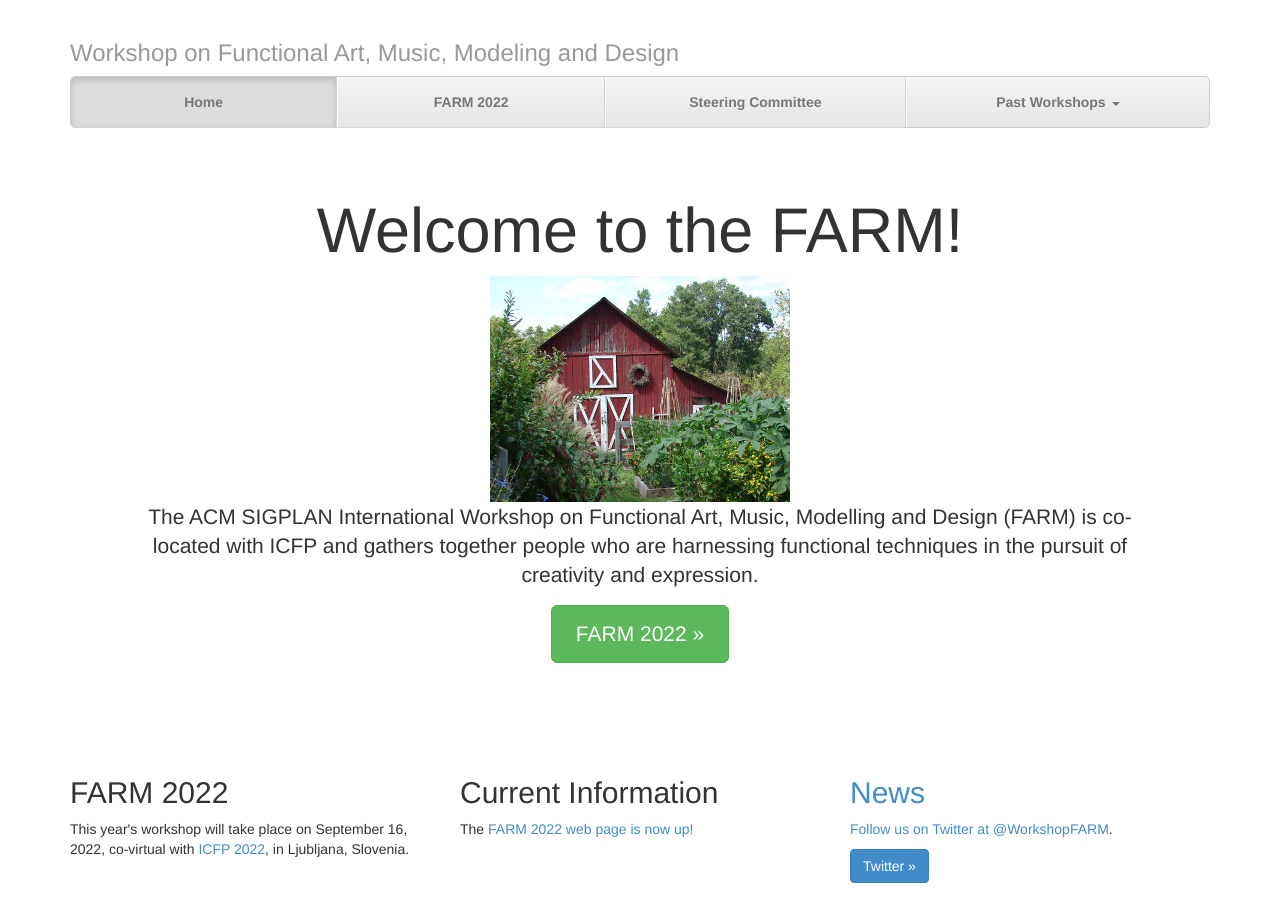
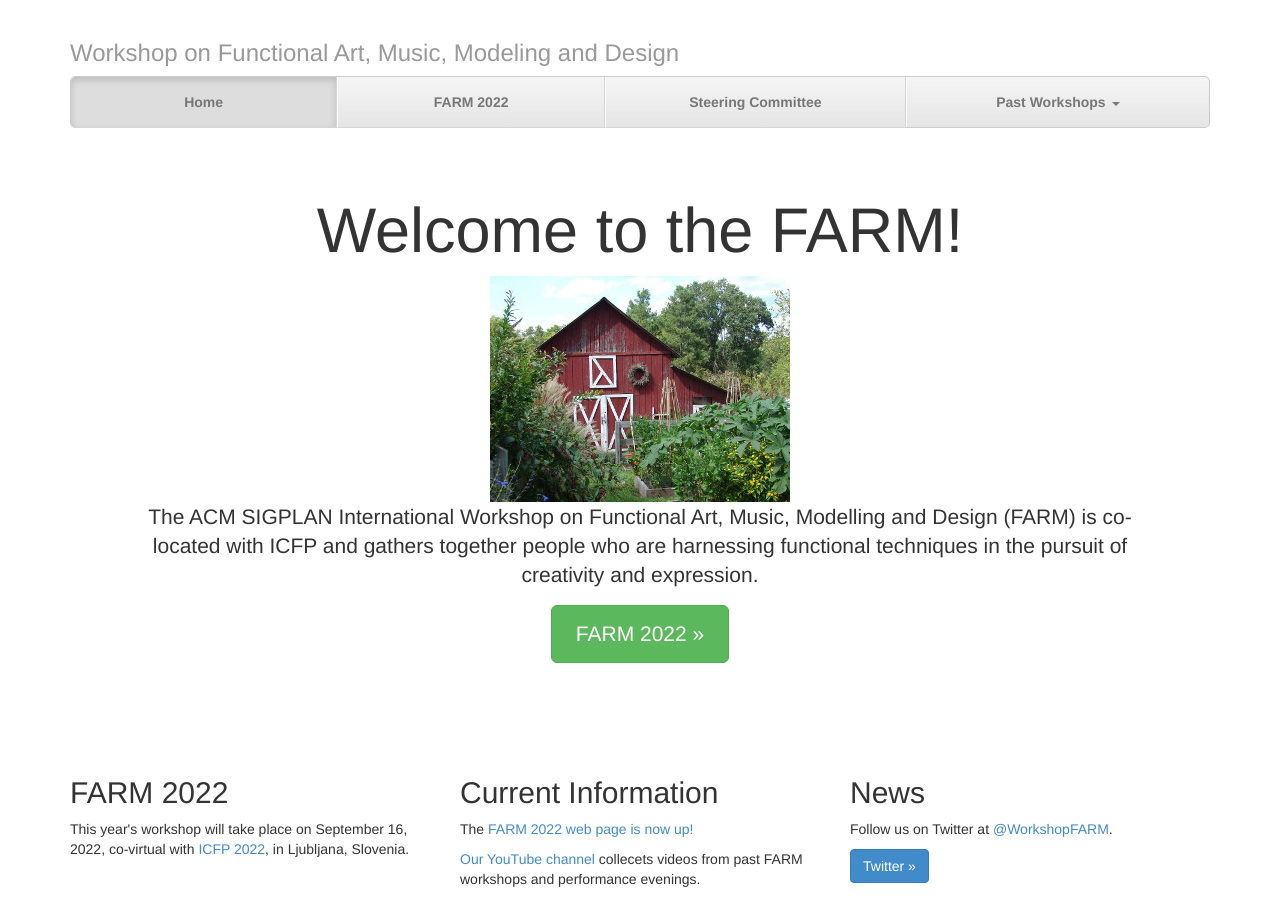
Before and after one commit to functional-art/functional-art.github.com, a Jekyll site: the page built from index.html, in a window 1280 px wide. Built offline with Jekyll 4.4.1, drawn with Linux system fonts in a browser that asks for light colours; nearby versions of some CDN libraries.

Commit message:
YouTube channel

```diff
--- a/index.html
+++ b/index.html
@@ -62,6 +62,9 @@ functional techniques in the pursuit of creativity and expression.
         <div class="col-lg-4">
 	  <h2>Current Information</h2>
 	  <p>The <a href="/2022/">FARM 2022 web page is now up!</p>
+	  <p>Our <a href="https://www.youtube.com/channel/UCHpfauUfoEDZeihFSTIY6Sg/playlists">YouTube
+	  channel</a> collecets videos from past FARM workshops and
+	    performance evenings.</p>
        </div>
         <div class="col-lg-4">
           <h2>News</h2>
```
